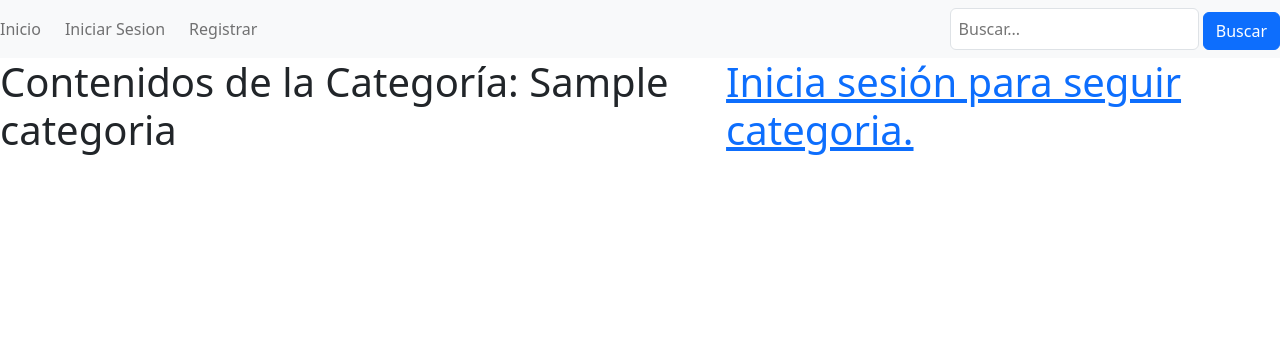
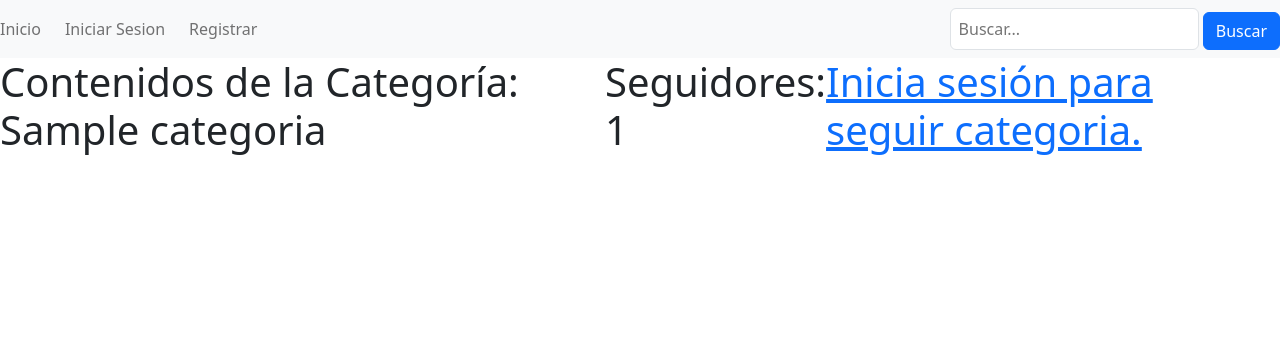
Before and after one commit to FranciscoCaba/cms-is2, a Django app: page /contenido/categoria/1/listar in a window 1280 px wide. Shown: the top 358 px of the page. Run offline with Django 4.2, Linux system fonts and the light colour scheme; tables that the repository leaves empty hold one stand-in row (values such as "Sample post"); some libraries are stand-ins or nearby versions.

Commit message:
agregado contador de seguidores de categoria

```diff
--- a/app/templates/mostrar_contenidos.html
+++ b/app/templates/mostrar_contenidos.html
@@ -3,6 +3,7 @@
 {% block contenido %}
 <h1 style="display: flex; align-items: center;">
     <span>Contenidos de la Categoría: {{ categoria.nombre }}</span>
+    <span style="margin-left: 10px;">Seguidores: {{ categoria.seguidores.count }}</span>
     {% if user.is_authenticated %}
         <form action="{% url 'toggle_favorito' categoria.id %}" method="post" style="margin-left: 10px;">
             {% csrf_token %}
```
Lines whose indentation alone changed are shown as unchanged.
